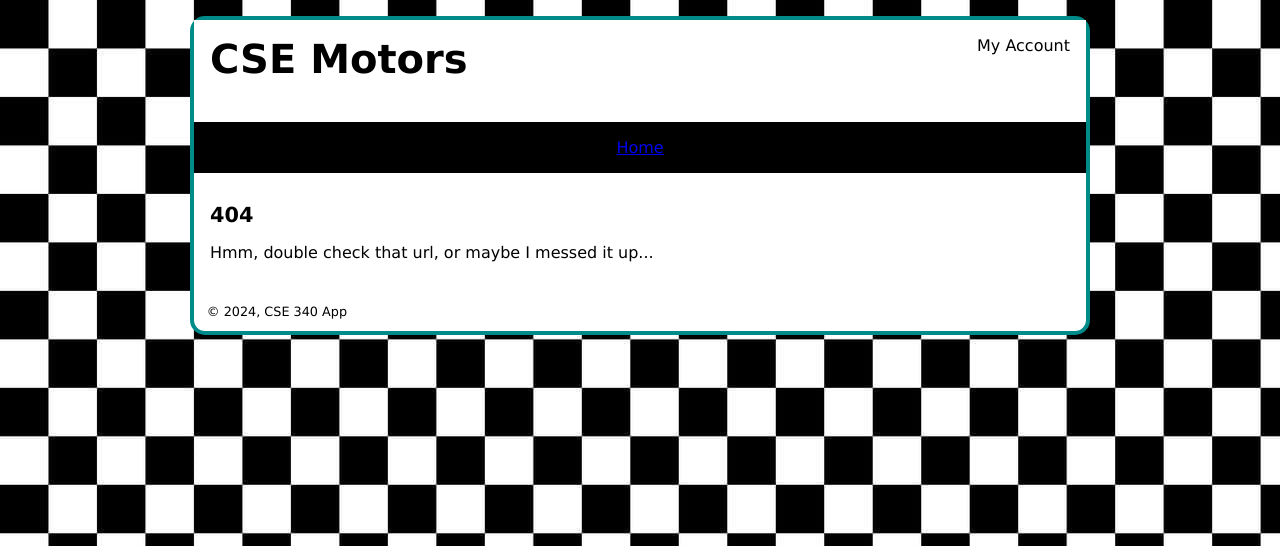
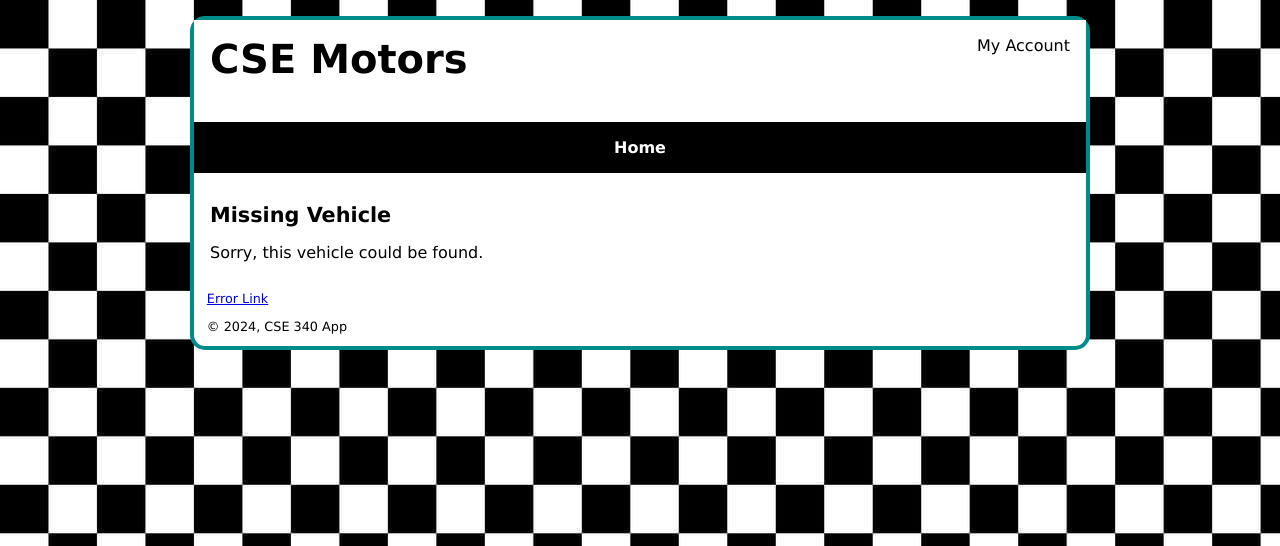
Before and after one commit to benjaminjalebeau/Vehicle_Management, a Node server app: page /inv/detail/1 in a window 1280 px wide. Shown: the top 546 px of the page. Run offline with Node 20, Linux system fonts and the light colour scheme; data that the repository does not hold is empty; some libraries are stand-ins or nearby versions.

Commit message:
week assignment 3

```diff
--- a/controllers/invController.js
+++ b/controllers/invController.js
@@ -2,6 +2,7 @@ const invModel = require("../models/inventory-model")
 const utilities = require("../utilities/")
 
 const invCont = {}
+
 
 /* ***************************
  *  Build inventory by classification view
@@ -19,5 +20,44 @@ invCont.buildByClassificationId = async function (req, res, next) {
   })
 }
 
+/* ***************************
+ *  Build inventory by inventory view
+ * ************************** */
+invCont.buildByInventoryId = async function (req, res, next) {
+  const inventory_id = req.params.inventoryId
+  const data = await invModel.getInventoryByInventoryId(inventory_id)
+  const grid = await utilities.buildInventoryGrid(data)
+  let nav = await utilities.getNav()
+  const vehicle = data[0]
+  if (vehicle !== undefined){
+    res.render("./inventory/inventory", {
+      title: vehicle.inv_year + " " + vehicle.inv_make + " " +vehicle.inv_model,
+      nav,
+      grid,
+  })}
+  else{
+    res.render("./inventory/inventory", {
+      title: "Missing Vehicle",
+      nav,
+      grid,
+  })
+}
+
+/* ***************************
+ *  Sets up an error to be had
+ * ************************** */
+invCont.buildErrorByInventoryId = async function (req, res, next) {
+  const inventory_id = "cake";
+  const data = await invModel.getInventoryByInventoryId(inventory_id)
+  const grid = await utilities.buildInventoryGrid(data)
+  let nav = await utilities.getNav()
+  const vehicle = data[0]
+  res.render("./inventory/inventory", {
+    title: vehicle.inv_year + " " + vehicle.inv_make + " " +vehicle.inv_model,
+    nav,
+    grid,
+  })}
+}
+
 
 module.exports = invCont
--- a/models/inventory-model.js
+++ b/models/inventory-model.js
@@ -25,5 +25,18 @@ async function getInventoryByClassificationId(classification_id) {
   }
 }
 
+async function getInventoryByInventoryId(inv_id) {
+  try {
+    const data = await pool.query(
+      `SELECT * FROM public.inventory AS i
+      WHERE i.inv_id = $1`,
+      [inv_id]
+    )
+    return data.rows
+  } catch (error) {
+    console.error("getinventoriesbyid error " + error)
+  }
+}
 
-module.exports = {getClassifications, getInventoryByClassificationId};
+
+module.exports = {getClassifications, getInventoryByClassificationId, getInventoryByInventoryId};
--- a/public/css/styles.css
+++ b/public/css/styles.css
@@ -62,8 +62,16 @@ nav ul{
   padding: 1em 0 1em 0;
 }
 
-nav ul li {
+nav ul li a{
   color: white;
+  text-decoration: none;
+  font-weight: bolder;
+}
+
+nav ul li a:hover{
+  color: darkcyan;
+  text-decoration: underline;
+  font-weight: bolder;
 }
 
 img{
@@ -182,12 +190,9 @@ footer{
   justify-content: center;
 }
 
+
 #inv-display li{
   width: 250px;
-
-}
-
-#inv-display li{
   display: flex;
   flex-direction: column;
   justify-content: space-between;
@@ -196,6 +201,11 @@ footer{
   border-width: 2px;
   border-color: black;
   border-radius: 6px;
+}
+
+#inv-display li:hover{
+  border-color: darkcyan;
+  border-width: 5px;
 }
 
 #inv-display li a{
@@ -225,6 +235,31 @@ footer{
   display: table;
   margin: 0 auto;
   padding-bottom: 1em;
+}
+
+/*Inventory View*/
+#inventory-view {
+  grid-column-start: 1;
+  grid-column-end: 3;
+}
+#inventory-view img{
+  display: block;
+  margin: auto;
+  padding: 1em;
+}
+
+#inventory-view h3{
+  padding: .3em 1.5em;
+}
+
+#inventory-view h3:nth-child(odd){
+  background-color: lightgray;
+  border-radius: 10px;
+}
+
+#inventory-view span{
+  font-weight: 400;
+  font-size: .9em;
 }
 
 /* Error Message*/
@@ -257,4 +292,10 @@ footer{
   .upgradeGrid{
     width: 400px;
   }
+
+  /*Inventory View*/
+  #inventory-view img{
+
+
+  }
 }
--- a/routes/inventoryRoute.js
+++ b/routes/inventoryRoute.js
@@ -2,8 +2,10 @@
 const express = require("express")
 const router = new express.Router()
 const invController = require("../controllers/invController")
+const utilities = require("../utilities/")
 
 // Route to build inventory by classification view
-router.get("/type/:classificationId", invController.buildByClassificationId);
+router.get("/type/:classificationId", utilities.handleErrors(invController.buildByClassificationId));
+router.get("/detail/:inventoryId", utilities.handleErrors(invController.buildByInventoryId));
 
 module.exports = router;
--- a/server.js
+++ b/server.js
@@ -32,10 +32,12 @@ app.use("/inv", inventoryRoute)
 
 
 
+
 //File Not Found Route - must be last route in list
 app.use(async (req, res, next) => {
   next({status: 404, message: 'Hmm, double check that url, or maybe I messed it up...'})
 })
+
 
 /* ***********************
 * Express Error Handler
--- a/utilities/index.js
+++ b/utilities/index.js
@@ -57,6 +57,29 @@ Util.buildClassificationGrid = async function(data){
   return grid
 }
 
+/* **************************************
+* Build the inventory view HTML
+* ************************************ */
+Util.buildInventoryGrid = async function(data){
+  let grid = ""
+  const vehicle = data[0]
+  if(vehicle !== undefined){
+    grid = '<img src="' + vehicle.inv_image
+      +'" alt="Image of '+ vehicle.inv_make + ' ' + vehicle.inv_model
+      +' on CSE Motors" />'
+    grid += '<h2>' + vehicle.inv_make + ' ' + vehicle.inv_model + ' Details</h2>'
+    grid += '<h3>Price: <span>$'
+      + new Intl.NumberFormat('en-US').format(vehicle.inv_price) + '</span></h3>'
+    grid += '<h3>Description: <span>' + vehicle.inv_description + '</span></h3>'
+    grid += '<h3>Color: <span>' + vehicle.inv_color + '</span></h3>'
+    grid += '<h3>Miles: <span>' + vehicle.inv_miles + '</span></h3>'
+  } else {
+    grid += '<p class="notice">Sorry, this vehicle could be found.</p>'
+  }
+  return grid
+}
+
+
 /* ****************************************
  * Middleware For Handling Errors
  * Wrap other function in this for
--- /dev/null
+++ b/views/inventory/inventory.ejs
@@ -0,0 +1,12 @@
+<div id="inventory-view">
+<% if (title) { %>
+    <h1><%= title %></h1>
+    <% } else {
+      res.redirect('/')
+    } %>
+
+
+<%# messages() %>
+
+<%- grid %>
+</div>
--- a/views/partials/footer.ejs
+++ b/views/partials/footer.ejs
@@ -1,5 +1,6 @@
 <% const d = new Date()
 let year = d.getFullYear() %>
 <footer>
+  <a href="/inv/detail/error">Error Link</a>
   <p class="copyright">&copy; <%= year %>, CSE 340 App</p>
 </footer>
```
